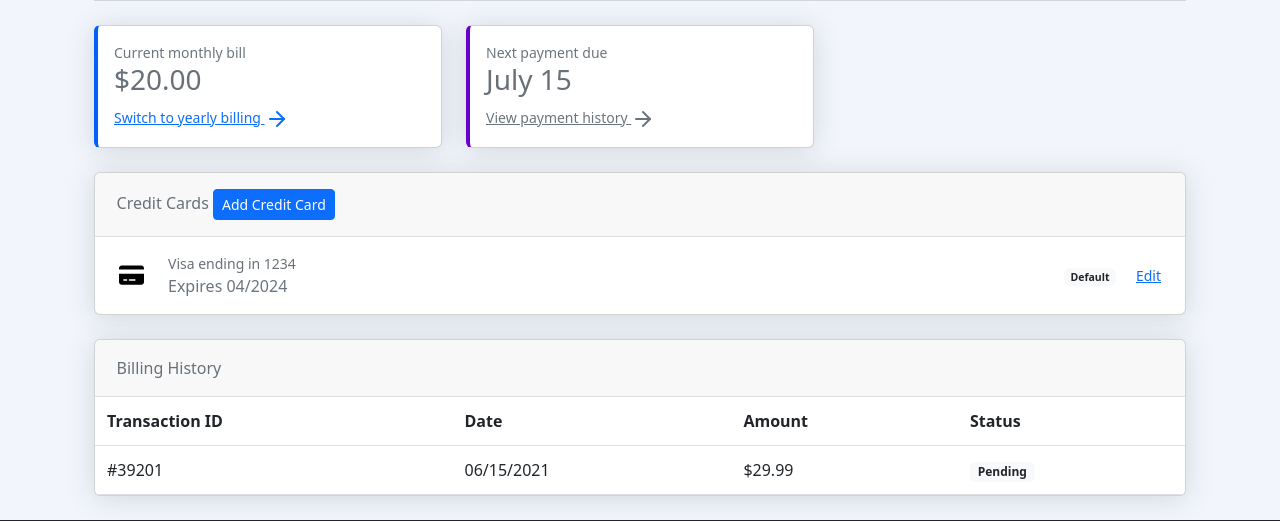
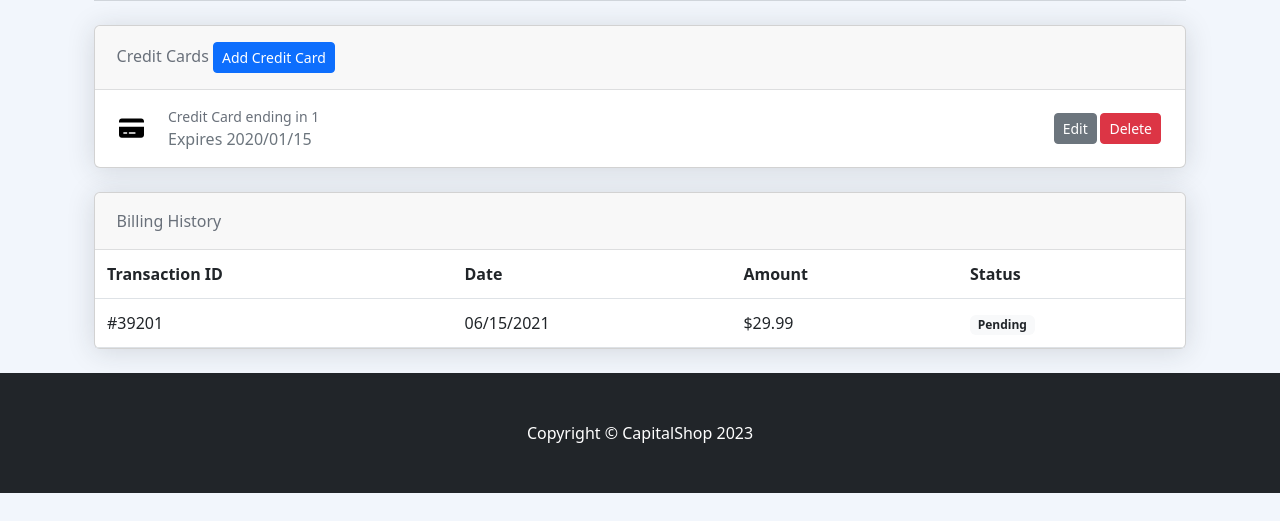
Before and after one commit to mxz-dev/capitalshop, a Django app: page /accounts/billing in a window 1280 px wide. Shown: the part 142-663 px from the top of the page. Run offline with Django 4.2, Linux system fonts and the light colour scheme; a user stored in the database is signed in; tables that the repository leaves empty hold one stand-in row (values such as "Sample post"); some libraries are stand-ins or nearby versions.

Commit message:
staging... adding, updating, removing cards

```diff
--- a/accounts/models.py
+++ b/accounts/models.py
@@ -28,6 +28,6 @@ class PaymentInfo(models.Model):
     created_at = models.DateTimeField(auto_now_add=True, null=True)
     def __str__(self):
         c = str(self.card_number)
-        return f"****-****-****-{c[:4]} for {self.user.username} "
+        return f"****-****-****-{c[-4:]} for {self.user.username} "
     class Meta:
         verbose_name_plural = "Payment Info"
--- /dev/null
+++ b/accounts/templatetags/accounts_tags.py
@@ -0,0 +1,8 @@
+from django import template
+
+register = template.Library()
+
+@register.filter()
+def splitter(value, c):
+    v = str(value)
+    return v[-c:]
--- a/accounts/urls.py
+++ b/accounts/urls.py
@@ -12,4 +12,8 @@ urlpatterns = [
     path("billing", views.billing_view , name="billing"),
     path("security", views.security_view , name="security"),
     path('activate/<slug:uidb64>/<slug:token>', views.activation_view, name='activate'),
+    path("card/add/", views.add_card, name="add_card"),
+    path("card/edit/<int:pk>", views.edit_card, name="edit_card"),
+    path("card/delete/<int:pk>", views.delete_card, name="delete_card"),
+
 ]
--- a/accounts/views.py
+++ b/accounts/views.py
@@ -1,4 +1,5 @@
-from django.shortcuts import render, redirect, HttpResponse
+from django.shortcuts import render, redirect, HttpResponse, get_object_or_404
+from django.http import JsonResponse
 from django.contrib.sites.shortcuts import get_current_site
 from django.template.loader import render_to_string
 from django.utils.http import urlsafe_base64_encode, urlsafe_base64_decode
@@ -12,6 +13,7 @@ from django.urls import reverse
 
 from accounts.forms import CustomAuthenticationForm, CustomUserCreationForm, UpdateProfileForm, PaymentInfoForm
 from accounts.tokens import account_activation_token
+from accounts.models import PaymentInfo
 
 def login_view(request):
     if request.user.is_authenticated != True:
@@ -87,17 +89,34 @@ def dashboard_view(request):
 
 @login_required()
 def billing_view(request):
+    cards = PaymentInfo.objects.filter(user=request.user)
     form = PaymentInfoForm()
+    return render(request, 'accounts/profile/billing_details.html', {'form':form, 'cards':cards})
+
+@login_required()
+def add_card(request):
     if request.method == "POST":
         form = PaymentInfoForm(request.POST)
         if form.is_valid():
-            print("OK")
-            info = form.save(commit=False)
-            info.user = request.user
-            info.save()
-            messages.add_message(request, messages.SUCCESS, 'Credit Card Added.')
-    return render(request, 'accounts/profile/billing_details.html', {'form':form})
+            card = form.save(commit=False)
+            card.user = request.user
+            card.save()
+            messages.add_message(request, messages.SUCCESS, 'credit card add successfuly.')
+    return redirect(reverse("accounts:billing"))
 
+def edit_card(request, pk):
+    card = get_object_or_404(PaymentInfo, user=request.user, pk=pk)
+    if request.method == "POST":
+        form = PaymentInfoForm(request.POST, instance=card)
+        if form.is_valid():
+            card = form.save(commit=False)
+            card.user = request.user
+            card.save()
+            messages.add_message(request, messages.SUCCESS, 'credit card updated successfuly.')
+    return redirect(reverse("accounts:billing"))
+
+def delete_card(request):
+    pass
 @login_required()
 def security_view(request):
     return render(request, 'accounts/profile/account_security.html')
--- a/templates/accounts/profile/billing_details.html
+++ b/templates/accounts/profile/billing_details.html
@@ -1,4 +1,5 @@
 {% extends 'base.html' %}
+{% load accounts_tags %}
 {% block head %}
 <style type="text/css">
     body{margin-top:20px;
@@ -96,7 +97,6 @@ color:#69707a;
 {% endblock head %}
 {%block content%}
 <div class="container-xl px-4 mt-4">
-    <!-- Account page navigation-->
     <nav class="nav nav-borders">
         <a class="nav-link ms-0" href="{% url 'accounts:dashboard' %}">Profile</a>
         <a class="nav-link active" href="{% url 'accounts:billing' %}">Billing</a>
@@ -105,62 +105,36 @@ color:#69707a;
     <hr class="mt-0 mb-4">
     <div class="row">
         {% include 'inc/error_handling.html' %}
-
-        <div class="col-lg-4 mb-4">
-            <!-- Billing card 1-->
-            <div class="card h-100 border-start-lg border-start-primary">
-                <div class="card-body">
-                    <div class="small text-muted">Current monthly bill</div>
-                    <div class="h3">$20.00</div>
-                    <a class="text-arrow-icon small" href="#!">
-                        Switch to yearly billing
-                        <svg xmlns="http://www.w3.org/2000/svg" width="24" height="24" viewBox="0 0 24 24" fill="none" stroke="currentColor" stroke-width="2" stroke-linecap="round" stroke-linejoin="round" class="feather feather-arrow-right"><line x1="5" y1="12" x2="19" y2="12"></line><polyline points="12 5 19 12 12 19"></polyline></svg>
-                    </a>
     </div>
-            </div>
-
-        </div>
-        <div class="col-lg-4 mb-4">
-
-            <!-- Billing card 2-->
-            <div class="card h-100 border-start-lg border-start-secondary">
-                <div class="card-body">
-                    <div class="small text-muted">Next payment due</div>
-                    <div class="h3">July 15</div>
-                    <a class="text-arrow-icon small text-secondary" href="#!">
-                        View payment history
-                        <svg xmlns="http://www.w3.org/2000/svg" width="24" height="24" viewBox="0 0 24 24" fill="none" stroke="currentColor" stroke-width="2" stroke-linecap="round" stroke-linejoin="round" class="feather feather-arrow-right"><line x1="5" y1="12" x2="19" y2="12"></line><polyline points="12 5 19 12 12 19"></polyline></svg>
-                    </a>
-                </div>
-            </div>
-        </div>
-    </div>
+    {% include 'inc/credit_card_form.html' %}
 
     <!-- Payment methods card-->
     <div class="card card-header-actions mb-4">
-
         <div class="card-header">
             Credit Cards
-            <button type="button" class="btn btn-primary btn-sm" data-bs-toggle="modal" data-bs-target="#addCardModal">
+            <button type="button" class="btn btn-primary btn-sm" onclick="addCard('{% url 'accounts:add_card' %}')" data-bs-toggle="modal" data-bs-target="#addCardModal">
                 Add Credit Card
             </button>
         </div>
         <div class="card-body px-0">
             <!-- Payment method 1-->
+             {% for card in cards %}
             <div class="d-flex align-items-center justify-content-between px-4">
                 <div class="d-flex align-items-center">
                     <svg style="width:25px;" xmlns="http://www.w3.org/2000/svg" viewBox="0 0 576 512"><!--!Font Awesome Free 6.7.1 by @fontawesome - https://fontawesome.com License - https://fontawesome.com/license/free Copyright 2024 Fonticons, Inc.--><path d="M64 32C28.7 32 0 60.7 0 96l0 32 576 0 0-32c0-35.3-28.7-64-64-64L64 32zM576 224L0 224 0 416c0 35.3 28.7 64 64 64l448 0c35.3 0 64-28.7 64-64l0-192zM112 352l64 0c8.8 0 16 7.2 16 16s-7.2 16-16 16l-64 0c-8.8 0-16-7.2-16-16s7.2-16 16-16zm112 16c0-8.8 7.2-16 16-16l128 0c8.8 0 16 7.2 16 16s-7.2 16-16 16l-128 0c-8.8 0-16-7.2-16-16z"/></svg>
                     <div class="ms-4">
-                        <div class="small">Visa ending in 1234</div>
-                        <div class="text-xs text-muted">Expires 04/2024</div>
+                        <div class="small">Credit Card ending in {{card.card_number|splitter:4}}</div>
+                        <div class="text-xs text-muted">Expires {{card.expiry_date|date:"Y/m/d"}}</div>
                     </div>
                 </div>
                 <div class="ms-4 small">
-                    <div class="badge bg-light text-dark me-3">Default</div>
-                    <a href="#!">Edit</a>
+                    <button type="button" class="btn btn-secondary btn-sm" data-bs-toggle="modal" onclick="editCard('{% url 'accounts:edit_card' pk=card.pk %}')" data-bs-target="#addCardModal">
+                        Edit
+                    </button>
+                    <a class="btn btn-sm btn-danger" href="#!">Delete</a>
                 </div>
             </div>
-
+            {% endfor %}
         </div>
     </div>
     <!-- Billing history card-->
@@ -191,35 +165,18 @@ color:#69707a;
         </div>
     </div>
 </div>
-<div class="modal fade" id="addCardModal" tabindex="-1" aria-labelledby="addCardModalLabel" aria-hidden="true">
-    <div class="modal-dialog">
-        <div class="modal-content">
-            <div class="modal-header">
-                <h5 class="modal-title" id="addCardModalLabel">Add Credit Card</h5>
-                <button type="button" class="btn-close" data-bs-dismiss="modal" aria-label="Close"></button>
-            </div>
-            <div class="modal-body">
-                <form id="creditCardForm" action="{% url 'accounts:billing' %}" method="post">
-                    {% csrf_token %}
-                    <div class="mb-3">
-                        <label for="cardNumber" class="form-label">Card Number</label>
-                        <input type="text" class="form-control" id="cardNumber" name="card_number" maxlength="16" required>
-                    </div>
-                    <div class="mb-3">
-                        <label for="expiryDate" class="form-label">Expiry Date (MM/YY)</label>
-                        <input type="date" class="form-control" id="expiryDate" name="expiry_date" maxlength="5" required>
-                    </div>
-                    <div class="mb-3">
-                        <label for="cvv" class="form-label">CVV</label>
-                        <input type="text" class="form-control" id="cvv" name="cvv" maxlength="3" required>
-                    </div>
-                    <div class="mb-3">
-                        {{form.captcha}}
-                    </div>
-                    <button type="submit" class="btn btn-primary">Save</button>
-                </form>
-            </div>
-        </div>
-    </div>
-</div>
+
+<script>
+    form = document.forms['creditCardForm']
+    addCard = (c) => {
+        form.action = c
+    }
+    editCard = (c) => {
+        console.log(c)
+        form.action = c
+    }
+    function remove_card(){
+
+    }
+</script>
 {% endblock content %}
--- /dev/null
+++ b/templates/inc/credit_card_form.html
@@ -0,0 +1,31 @@
+<div class="modal fade" id="addCardModal" tabindex="-1" aria-labelledby="addCardModalLabel" aria-hidden="true">
+    <div class="modal-dialog">
+        <div class="modal-content">
+            <div class="modal-header">
+                <h5 class="modal-title" id="addCardModalLabel">Add Credit Card</h5>
+                <button type="button" class="btn-close" data-bs-dismiss="modal" aria-label="Close"></button>
+            </div>
+            <div class="modal-body">
+                <form id="creditCardForm" method="post">
+                    {% csrf_token %}
+                    <div class="mb-3">
+                        <label for="cardNumber" class="form-label">Card Number</label>
+                        <input type="text" class="form-control" id="cardNumber" name="card_number" maxlength="16" required>
+                    </div>
+                    <div class="mb-3">
+                        <label for="expiryDate" class="form-label">Expiry Date (MM/YY)</label>
+                        <input type="date" class="form-control" id="expiryDate" name="expiry_date" maxlength="5" required>
+                    </div>
+                    <div class="mb-3">
+                        <label for="cvv" class="form-label">CVV</label>
+                        <input type="password" class="form-control" id="cvv" name="cvv" maxlength="4" required>
+                    </div>
+                    <div class="mb-3">
+                        {{form.captcha}}
+                    </div>
+                    <button type="submit" class="btn btn-primary">Save</button>
+                </form>
+            </div>
+        </div>
+    </div>
+</div>
```
Also changed, not shown: todo.md (+14 -14 lines), accounts/templatetags/__init__.py (added). Lines whose indentation alone changed are shown as unchanged.
